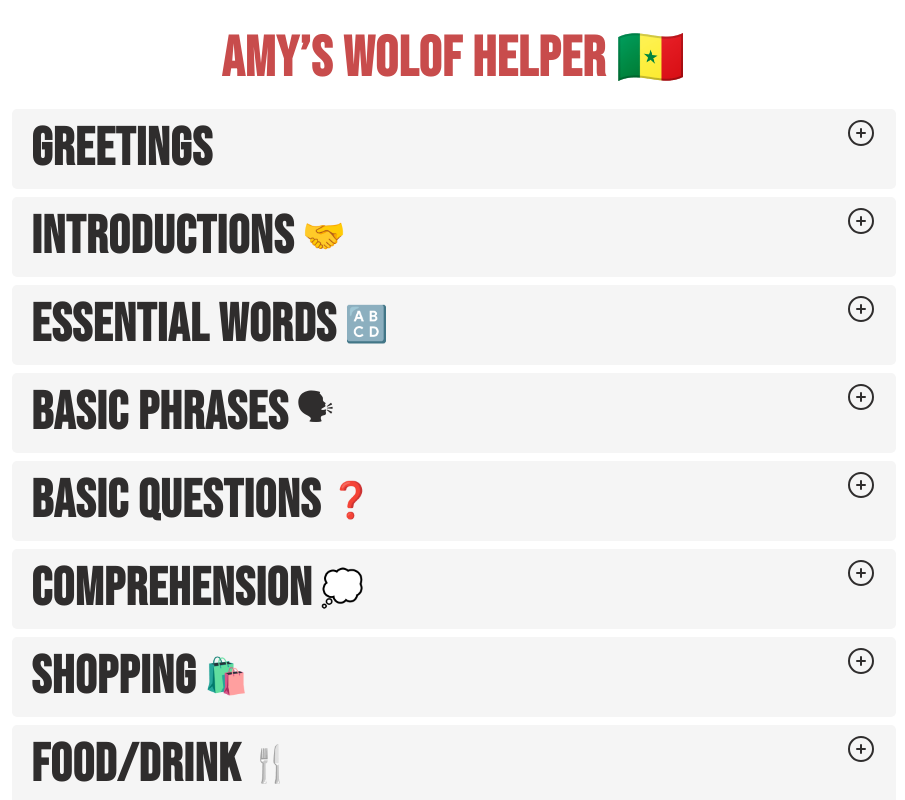
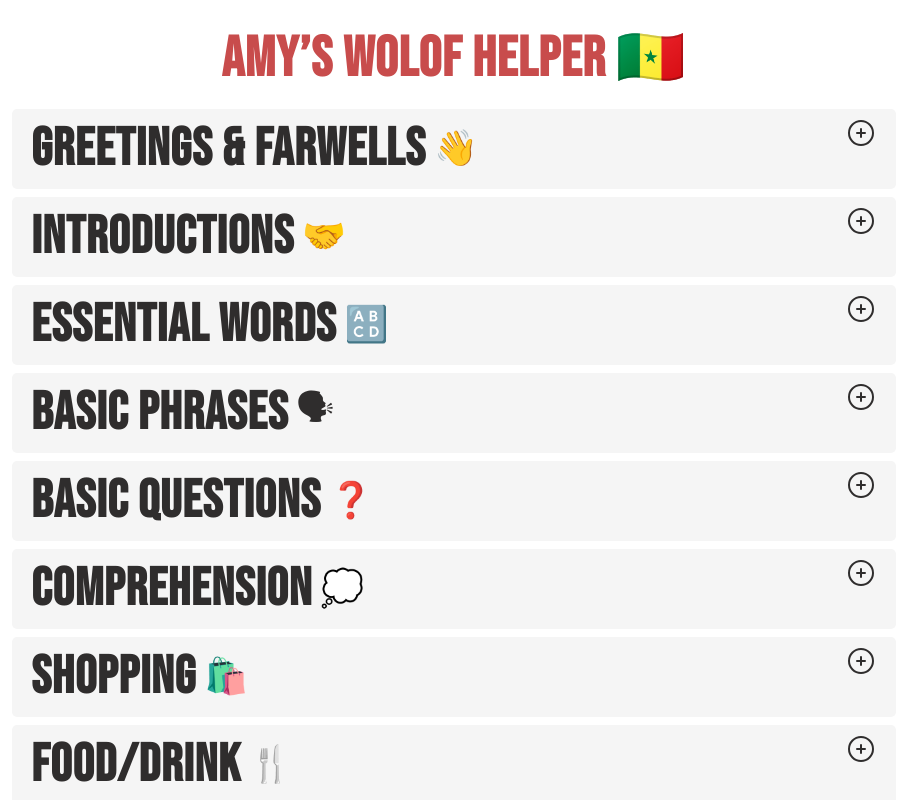
Before and after one commit to amylopezdev/Wolof-Helper, a React (Vite) app: page / in a window 1280 px wide. Shown: the top 800 px of the page, without its empty margins (186-1091 px from the left). Built offline with nearby package versions, Linux system fonts and the light colour scheme.

Commit message:
add data

```diff
--- a/src/data.js
+++ b/src/data.js
@@ -3,44 +3,74 @@ export const data = [
   {
     id: "greeting1",
     wolof: "Nuyu naala",
-    english: "Hello",
-    category: "greetings",
+    english: "Hello / Greetings",
+    category: "greetings & farwells",
   },
   {
     id: "greeting2",
-    wolof: "As-salamu alaykum / Wa-Alaikum-Salaam",
-    english: "Peace be unto you / And unto you peace",
-    category: "greetings",
+    wolof: "Asalaa maalekum",
+    english: "Peace be upon you",
+    category: "greetings & farwells",
+  },
+  {
+    id: "greeting2",
+    wolof: "{In response to above} Maalekum salaam",
+    english: "Peace be upon you",
+    category: "greetings & farwells",
   },
   {
     id: "greeting3",
-    wolof: "Nanga def? / Maangi fii, jarajëf",
-    english: "How are you? / Fine, thanks",
-    category: "greetings",
+    wolof: "Nanga def?",
+    english: "How are you?",
+    category: "greetings & farwells",
+  },
+  {
+    id: "greeting",
+    wolof: "Naka moo",
+    english: "What's up?",
+    category: "greetings & farwells"
+  },
+  {
+    id: "greeting3",
+    wolof: "Maangi fii, jarajëf / Jámm rekk",
+    english: "Fine, thanks / Peace only",
+    category: "greetings & farwells",
   },
   {
     id: "greeting4",
-    wolof: "Suba ak jàmm",
-    english: "Good morning",
-    category: "greetings",
+    wolof: "Naka waa kër gi?",
+    english: "How is the family?",
+    category: "greetings & farwells",
   },
   {
     id: "greeting5",
-    wolof: "Ngoonu jàmm",
-    english: "Good afternoon",
-    category: "greetings",
+    wolof: "Ñungi fi",
+    english: "They are fine",
+    category: "greetings & farwells",
+  },
+  {
+    id: "greeting6",
+    wolof: "Naka suba si?",
+    english: "How is the morning?",
+    category: "greetings & farwells",
   },
   {
     id: "greeting6",
     wolof: "Guddig jàmm",
     english: "Good evening",
-    category: "greetings",
+    category: "greetings & farwells",
   },
   {
     id: "greeting7",
     wolof: "Ñu fanaan ci jàmm ",
     english: "Good night",
-    category: "greetings",
+    category: "greetings & farwells",
+  },
+  {
+    id: "greeting7",
+    wolof: "Ba beneen yóon",
+    english: "Goodbye / See you next time",
+    category: "greetings & farwells",
   },
   // INTRODUCTIONS
   {
@@ -51,14 +81,20 @@ export const data = [
   },
   {
     id: "intro2",
-    wolof: "Amy laa tuddu",
-    english: "My name is Amy",
+    wolof: "Amy laa tuddu, yow nag?",
+    english: "My name is Amy, what's yours?",
     category: "introductions",
   },
   {
-    id: "intro3",
-    wolof: "Mbegte la dajeek yaw",
-    english: "It's a pleasure to meet you",
+    id: "intro2",
+    wolof: "Noo sant? / Nanga sant? / Naka nga sant?",
+    english: "What is your last name?",
+    category: "introductions",
+  },
+  {
+    id: "intro2",
+    wolof: "Lopez laa sant",
+    english: "My last name is Lopez",
     category: "introductions",
   },
   {
@@ -69,20 +105,32 @@ export const data = [
   },
   {
     id: "intro5",
-    wolof: "Ñaari fukk ak juróom ñent at laa am",
-    english: "I'm 29",
+    wolof: "Fanweer at laa am",
+    english: "I'm 30",
     category: "introductions",
   },
   {
     id: "intro6",
-    wolof: "Fo joge?",
-    english: "Where are you from?",
+    wolof: "Fo jòge?",
+    english: "Where do you come from?",
     category: "introductions",
   },
   {
     id: "intro7",
-    wolof: "Reew-YuBennoo laa dëkk",
-    english: "I'm from the USA",
+    wolof: "United States laa dëkk",
+    english: "I'm from the United States",
+    category: "introductions",
+  },
+  {
+    id: "intro7",
+    wolof: "Foo dëkk",
+    english: "Where do you live?",
+    category: "introductions",
+  },
+  {
+    id: "intro7",
+    wolof: "London laa dëkk",
+    english: "I live in London",
     category: "introductions",
   },
   // ESSENTIAL WORDS
@@ -107,7 +155,7 @@ export const data = [
   {
     id: "essentialword4",
     wolof: "Baal ma",
-    english: "Sorry",
+    english: "Sorry / Excuse me",
     category: "essential words",
   },
   {
@@ -126,7 +174,7 @@ export const data = [
     id: "essentialword7",
     wolof: "Xaaral",
     english: "Wait",
-    category: "essential words"
+    category: "essential words",
   },
   // BASIC PHRASES
   {
@@ -203,12 +251,48 @@ export const data = [
     category: "basic questions",
   },
   {
+    id: "basicquestion5",
+    wolof: "Naka",
+    english: "How?",
+    category: "basic questions",
+  },
+  {
+    id: "basicquestion5",
+    wolof: "Ñaata",
+    english: "How many?",
+    category: "basic questions",
+  },
+  {
+    id: "basicquestion4",
+    wolof: "Ndax?",
+    english: "Is it that?",
+    category: "basic questions",
+  },
+  {
+    id: "basicquestion4",
+    wolof: "Ban?",
+    english: "Which?",
+    category: "basic questions",
+  },
+  {
     id: "basicquestion6",
     wolof: "Ban waxtu moo jot?",
     english: "What time is it?",
     category: "basic questions",
   },
   // COMPREHENSION
+  {
+    id: "comprehension4",
+    wolof: "Dégguma Wolof bu baax",
+    english: "I don't speak much Wolof",
+    category: "comprehension",
+  },
+  {
+    id: "comprehension4",
+    wolof: "Maangiy jang Wolof ndank-ndank",
+    english: "I'm learning Wolof small-small",
+    category: "comprehension",
+  },
   {
     id: "comprehension1",
     wolof: "Xawma li nga bëgg wax",
@@ -225,12 +309,6 @@ export const data = [
     id: "comprehension3",
     wolof: "Waxal ndank",
     english: "Please speak more slowly",
-    category: "comprehension",
-  },
-  {
-    id: "comprehension4",
-    wolof: "Deggouma bou bakh Wolof ",
-    english: "I speak a little Wolof",
     category: "comprehension",
   },
   {
@@ -265,12 +343,6 @@ export const data = [
     category: "shopping",
   },
   // FOOD/DRINK
-  {
-    id: "food1",
-    wolof: "Kafe laa bëgg, nga baalma",
-    english: "I'd like a coffee, please",
-    category: "food/drink",
-  },
   {
     id: "food2",
     wolof: "Loo bëgg naan",
```
